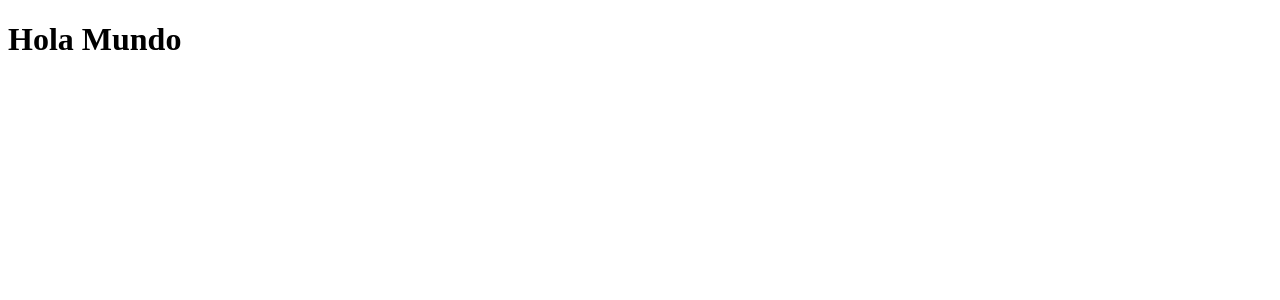
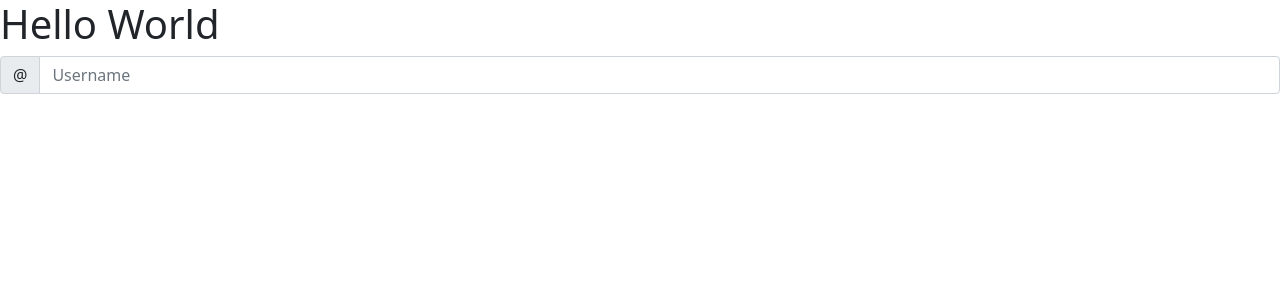
Before and after one commit to tris460/geolocationWithAngular, an Angular app: page / in a window 1280 px wide. Shown: the top 300 px of the page. Built offline with nearby package versions, Linux system fonts and the light colour scheme.

Commit message:
Add bootstrap & change to English languaje

```diff
--- a/src/app/app.component.html
+++ b/src/app/app.component.html
@@ -1 +1,7 @@
-<h1> {{HolaMundo}} </h1>
+<div id="container">
+    <h1> {{helloWorld}} </h1>
+</div>
+<div class="input-group mb-3">
+    <span class="input-group-text" id="basic-addon1">@</span>
+    <input type="text" class="form-control" placeholder="Username" aria-label="Username" aria-describedby="basic-addon1">
+  </div>
--- a/src/app/app.component.ts
+++ b/src/app/app.component.ts
@@ -7,8 +7,8 @@ import { Component } from '@angular/core';
 })
 export class AppComponent {
   title = 'MyFirstApp';
-  HolaMundo: string;
+  helloWorld: string;
   constructor() {
-    this.HolaMundo = "Hola Mundo";
+    this.helloWorld = "Hello World";
   }
 }
--- a/src/index.html
+++ b/src/index.html
@@ -6,8 +6,10 @@
   <base href="/">
   <meta name="viewport" content="width=device-width, initial-scale=1">
   <link rel="icon" type="image/x-icon" href="favicon.ico">
+  <link href="https://cdn.jsdelivr.net/npm/bootstrap@5.1.1/dist/css/bootstrap.min.css" rel="stylesheet" integrity="sha384-F3w7mX95PdgyTmZZMECAngseQB83DfGTowi0iMjiWaeVhAn4FJkqJByhZMI3AhiU" crossorigin="anonymous">
 </head>
 <body>
   <app-root></app-root>
+  <script src="https://cdn.jsdelivr.net/npm/bootstrap@5.1.1/dist/js/bootstrap.bundle.min.js" integrity="sha384-/bQdsTh/da6pkI1MST/rWKFNjaCP5gBSY4sEBT38Q/9RBh9AH40zEOg7Hlq2THRZ" crossorigin="anonymous"></script>
 </body>
 </html>
```
